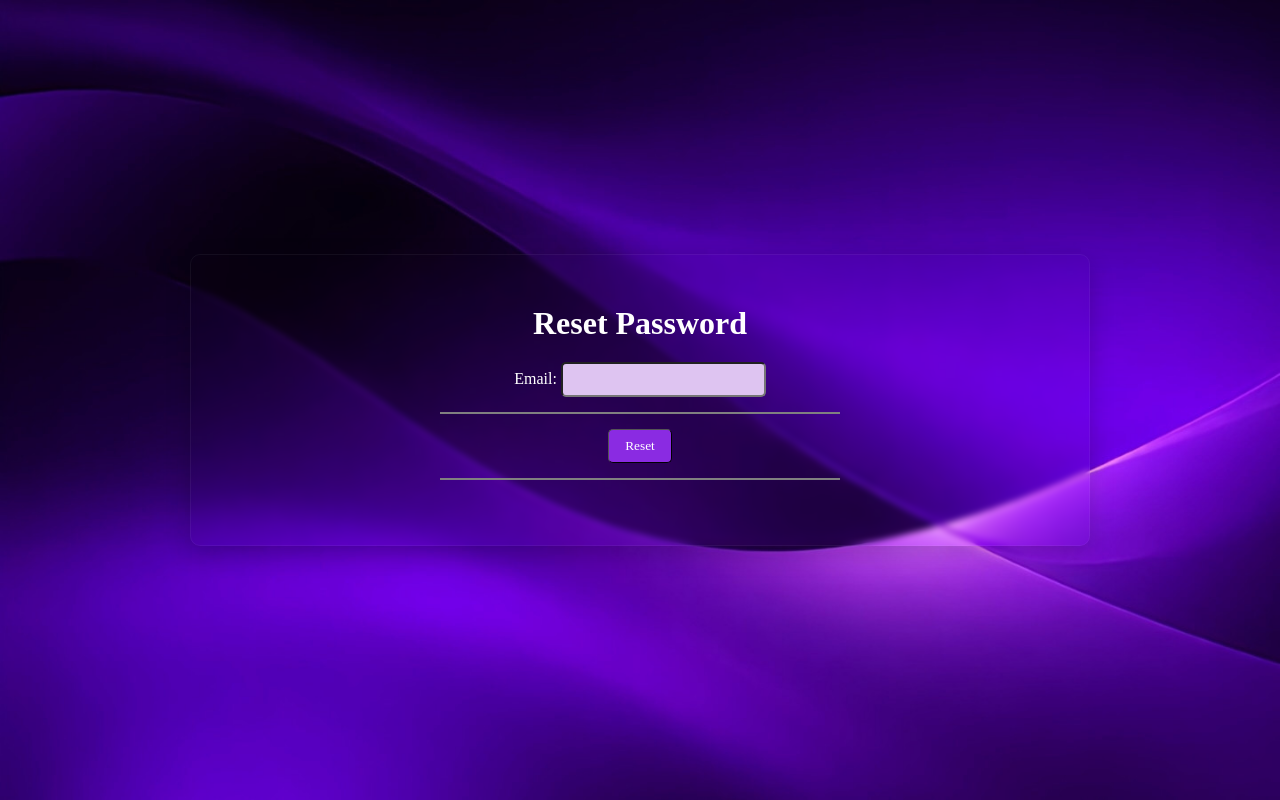
After one commit to NourinAdel/E-Voting-System, a Flask app: page /resetRequest.html in a window 1280 px wide. The commit adds this page. Run offline with Flask 3, Linux system fonts and the light colour scheme.

Commit message:
Add forgot password functionality

```diff
--- a/app.py
+++ b/app.py
@@ -1,8 +1,20 @@
-from flask import Flask, render_template
+from flask import Flask, render_template, request, flash
 from database import db
+from dotenv import load_dotenv
 import models
+from models import User
+import os
+from itsdangerous import URLSafeTimedSerializer
+from email_services import send_email
+
+load_dotenv()
 
 app = Flask(__name__)
+
+app.secret_key = os.environ.get('FLASK_SECRET_KEY')
+if not app.secret_key:
+    raise ValueError("No SECRET_KEY set")
+
 app.config['SQLALCHEMY_DATABASE_URI'] = 'mysql+pymysql://root:@localhost/e_voting_db'
 app.config['SQLALCHEMY_TRACK_MODIFICATIONS'] = False
 
@@ -15,5 +27,61 @@ with app.app_context():
 def Login():
     return render_template('login.html')
 
+@app.route('/resetRequest.html', methods=['GET', 'POST'])
+def forgot_password():
+    if request.method == 'POST':
+        email = request.form.get('email')
+
+        # Check if email exists in User table.
+        user = User.query.filter_by(email=email).first()
+        if user:
+
+            # Create serializer using secret key.
+            serializer = URLSafeTimedSerializer(app.secret_key)
+
+            # Generate token and mix in the salt for password.
+            token = serializer.dumps(email, salt = 'password-reset-salt')
+            reset_url = f"http://127.0.0.1:5000/reset_password/{token}"
+
+            sender_email = os.environ.get('MAIL_USERNAME')
+            password = os.environ.get('MAIL_PASSWORD')
+            receiver_email = email
+            subject = "E-Voting System: Password Reset Request"
+            body = f"Please click the link below to reset your password:\n\n{reset_url}\n\nIf you did not request this, please ignore this email."
+            email_sent = send_email(sender_email, receiver_email, password, subject, body)
+
+            if not email_sent:
+                print("Failed to send email. Check your SMTP credentials.")
+
+        flash("If an account exists, a password reset link has been sent.", "info")
+
+    return render_template('resetRequest.html')
+
+@app.route('/reset_password/<token>', methods=['GET', 'POST'])
+def reset_token(token):
+    # Initialize the serializer again.
+    serializer = URLSafeTimedSerializer(app.secret_key)
+
+    try:
+        # Try to decode the token.
+        # max_age=3600 means the token expires after 1 hour (3600 seconds).
+        email = serializer.loads(token, salt='password-reset-salt', max_age=3600)
+    except:
+        # If the token is expired, tampered with, or invalid, stop possible attack.
+        flash("The reset link is invalid or has expired.", "error")
+        return redirect(url_for('forgot_password'))
+
+    # Token is valid.
+    if request.method == 'POST':
+        # TO-DO: Add the database update and password hashing logic here
+        pass
+
+    # Render the HTML form
+    return render_template('resetPassword.html')
+
+@app.route('/Signup.html', methods=['GET', 'POST'])
+def signup():
+    return render_template('Signup.html')
+
 if __name__ == '__main__':
     app.run(debug=True)
--- a/templates/Signup.html
+++ b/templates/Signup.html
@@ -40,7 +40,7 @@
                     </div>
                     <br>
                     <button type="submit">Sign Up</button>
-                    <p>Already have an account? <a href="./login.html">Login here</a></p>
+                    <p>Already have an account?</p><a href="{{ url_for('Login') }}"> Login Here</a></p>
                 </form>
             </div>
             <img class="signup-image" src="../static/uploads/Signin.png" alt="Signing in">
--- a/templates/login.html
+++ b/templates/login.html
@@ -20,6 +20,9 @@
                     <button type="submit">Login</button>
                     <hr>
                     <p>Not signed in? <a href="./Signup.html">Register Now</a></p>
+                    <hr>
+                    <p>Forgot Password? <a href="./resetRequest.html">Reset Password</a></p>
+                    <hr>
                 </form>
             </div>
         </div>
--- /dev/null
+++ b/templates/resetRequest.html
@@ -0,0 +1,23 @@
+<!DOCTYPE html>
+<html lang="en">
+    <head>
+        <meta name="viewport" content="width=device-width, initial-scale=1.0">
+        <title>Forgot Password</title>
+        <link rel="stylesheet" href="../static/css/login.css">
+    </head>
+    <body>
+        <div class="login-container">
+            <div class="form-wrapper">
+                <h1>Reset Password</h1>
+                <form method="POST" id="resetPage" action="">
+                    <label for="email">Email:</label>
+                    <input type="text" id="email" name="email" required><br>
+                    <hr>
+                    <button type="submit">Reset</button>
+                    <hr>
+                </form>
+            </div>
+        </div>
+    </body>
+
+</html>
```
Also changed, not shown: email_services.py (added, +32 -0 lines), templates/resetPassword.html (added, +26 -0 lines).
